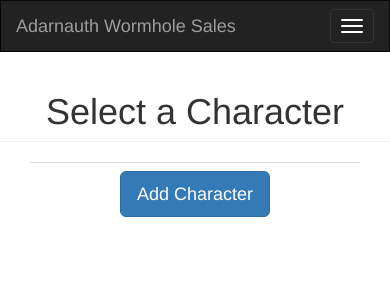
After one commit to Adarnof/adarnauth-whsales, a Django app: template whsales/templates/tokens.html in a window 390 px wide. The commit adds this page. Shown: the top 300 px of the page. Run offline with Django 3.2, Linux system fonts and the light colour scheme; the template is opened without the code that fills it, so the values that code supplies are empty; some libraries are stand-ins or nearby versions.

Commit message:
Support multiple Access Tokens per user  - allow using alts while posting on main Correct display CSS for mobile devices

```diff
--- a/whsales/templates/about.html
+++ b/whsales/templates/about.html
@@ -18,8 +18,7 @@
         </div>
         <div class="col-sm-4 col-sm-offset-4">
             <h3>I want to list a system that I'm not in!</h3>
-            <p>Too bad. To reduce fraud, I require you prove you're in the system.</p>
-            <p>Support for adding multiple characters to an account is in development, which will eventually enable the listing of systems you have alts in.</p>
+            <p>Too bad. To reduce fraud, I require you prove you have a character in the system.</p>
         </div>
         <div class="col-sm-4 col-sm-offset-4">
             <h3>I don't want you to have access to my character's location anymore!</h3>
--- a/whsales/templates/base.html
+++ b/whsales/templates/base.html
@@ -15,11 +15,11 @@
 
     <link rel="stylesheet" href="https://maxcdn.bootstrapcdn.com/bootstrap/3.3.6/css/bootstrap.min.css" rel="stylesheet">
     <link href="https://maxcdn.bootstrapcdn.com/font-awesome/4.6.3/css/font-awesome.min.css" rel="stylesheet">
-    {% block extra_css %}{% endblock extra_css %}
     <style>
-        .grayiconcolor {
-            color: #505050;
-        }
+        {% block extra_css %}
+        {% endblock extra_css %}
+    </style>
+    <style>
         .nodecoration:hover {
             text-decoration: none;
         }
@@ -34,8 +34,10 @@
 
     <script src="https://ajax.googleapis.com/ajax/libs/jquery/1.12.4/jquery.min.js"></script>
     <script src="https://maxcdn.bootstrapcdn.com/bootstrap/3.3.6/js/bootstrap.min.js"></script>
-    {% block extra_script %}
-    {% endblock extra_script %}
+    <script>
+        {% block extra_script %}
+        {% endblock extra_script %}
+    </script>
 </head>
 
 <body>
@@ -56,7 +58,7 @@
                         <li><a href="{% url 'listings_panel' %}">Newest</a></li>
                         {% if user.is_authenticated %}
                             <li><a href="{% url 'user_listings' %}">My Listings</a></li>
-                            <li><a href="{% url 'add_listing' %}">Add a Listing</a></li>
+                            <li><a href="{% url 'select_token' %}">Add a Listing</a></li>
                         {% endif %}
                         <li><a href="{% url 'search' %}">Search</a></li>
                     </ul>
--- a/whsales/templates/listings_list.html
+++ b/whsales/templates/listings_list.html
@@ -25,7 +25,7 @@
                                     {{ static.name|add:" " }}
                                 {% endfor %}
                             </td>
-                            <td class="text-center"><a class="nodecoration" href="#" data-toggle="tooltip" data-placement="top" title="{{ listing.price|intcomma }} ISK">{{ listing.price|intword }}</a></td>
+                            <td class="text-center"><a class="nodecoration" href="#" data-toggle="tooltip" data-placement="top" title="{{ listing.price|intcomma }} ISK">{{ listing.price|intword }} ISK</a></td>
                             <td class="text-center">
                                 <a class="btn btn-success" type="button" href="{% url 'listing_view' listing.pk %}" title="View">
                                     <span class="glyphicon glyphicon-eye-open"></span>
--- a/whsales/templates/listings_panel.html
+++ b/whsales/templates/listings_panel.html
@@ -53,9 +53,7 @@
     </div>
 {% endblock %}
 {% block extra_script %}
-<script>
 $(document).ready(function(){
     $('[data-toggle="tooltip"]').tooltip();
 });
-</script>
 {% endblock %}
--- a/whsales/templates/single_listing.html
+++ b/whsales/templates/single_listing.html
@@ -124,9 +124,7 @@
     </div>
 {% endblock content %}
 {% block extra_script %}
-<script>
 $(document).ready(function(){
     $('[data-toggle="tooltip"]').tooltip();
 });
-</script>
 {% endblock extra_script %}
--- /dev/null
+++ b/whsales/templates/tokens.html
@@ -0,0 +1,47 @@
+{% extends "base.html" %}
+{% block content %}
+    <h1 class="page-header text-center">Select a Character</h1>
+    <div class="container">
+        <div class="col-md-4 col-md-offset-4">
+            <table class="table">
+                {% for token in tokens %}
+                    <tr>
+                        <td>
+                            <a href="{% url 'add_listing' token.pk %}" title="{{ token.character_name }}" style="display:block;">
+                                <div class="row text-center">
+                                    <div class="col-md-12 flex-container">
+                                        <div class="col-md-2 flex-item">
+                                            <img class="img" src="https://image.eveonline.com/Character/{{ token.character_id }}_64.jpg">
+                                        </div>
+                                        <div class="col-md-8 flex-container">
+                                            <h4>{{ token.character_name }}</h4>
+                                        </div>
+                                        <div class="col-md-2 flex-container">
+                                            <span class="glyphicon glyphicon-menu-right"></span>
+                                       </div>
+                                    </div>
+                                </div>
+                            </a>
+                        </td>
+                    </tr>
+                {% endfor %}
+                <tr>
+                    <td>
+                        <div class="row">
+                            <div class="text-center">
+                                <a class="btn btn-primary btn-lg" type="button" title="Add Character" href="{% url 'add_token' %}">Add Character</a>
+                            </div>
+                        </div>
+                    </td>
+                </tr>
+            </table>
+        </div>
+    </div>
+{% endblock %}
+{% block extra_css %}
+.flex-container {
+    display:flex;
+    align-items: center;
+    justify-content: center;
+}
+{% endblock %}
--- a/whsales/urls.py
+++ b/whsales/urls.py
@@ -28,7 +28,9 @@ urlpatterns = [
     url(r'^listing/(\d*)/sell$', views.mark_sold, name='mark_sold'),
     url(r'^listing/(\d*)/delete$', views.delete_listing, name='delete_listing'),
     url(r'^sold$', views.listings_sold, name='listings_sold'),
-    url(r'^post$', views.post_listing, name='add_listing'),
+    url(r'^tokens$', views.select_token, name='select_token'),
+    url(r'^tokens/add$', views.add_token, name='add_token'),
+    url(r'^tokens/(\d*)/post$', views.post_listing, name='add_listing'),
     url(r'^search$', views.search, name='search'),
     url(r'^about$', views.about, name='about'),
     url(r'^eve_sso/', include('eve_sso.urls')),
```
Also changed, not shown: whsales/views.py (+18 -3 lines).
